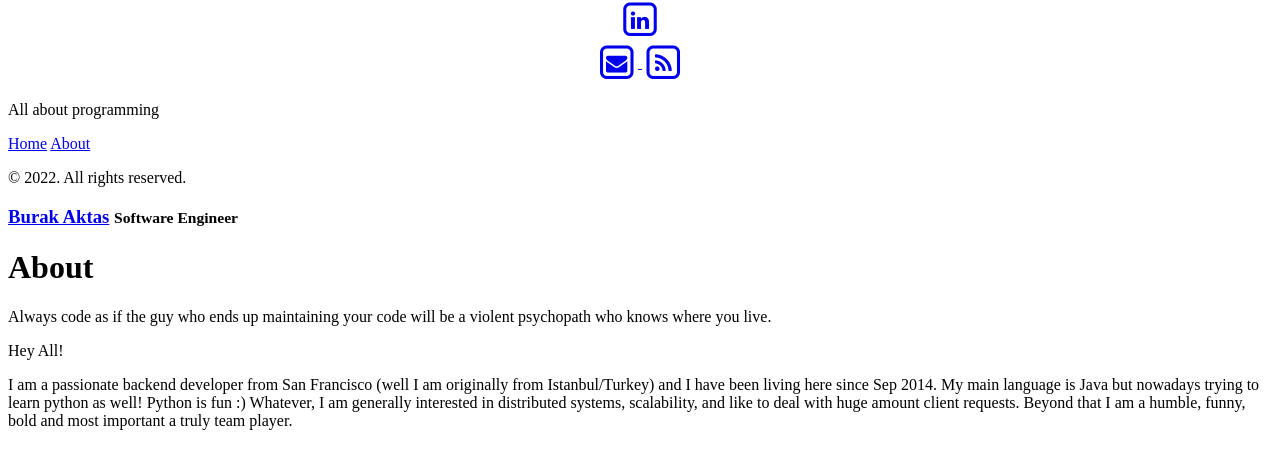
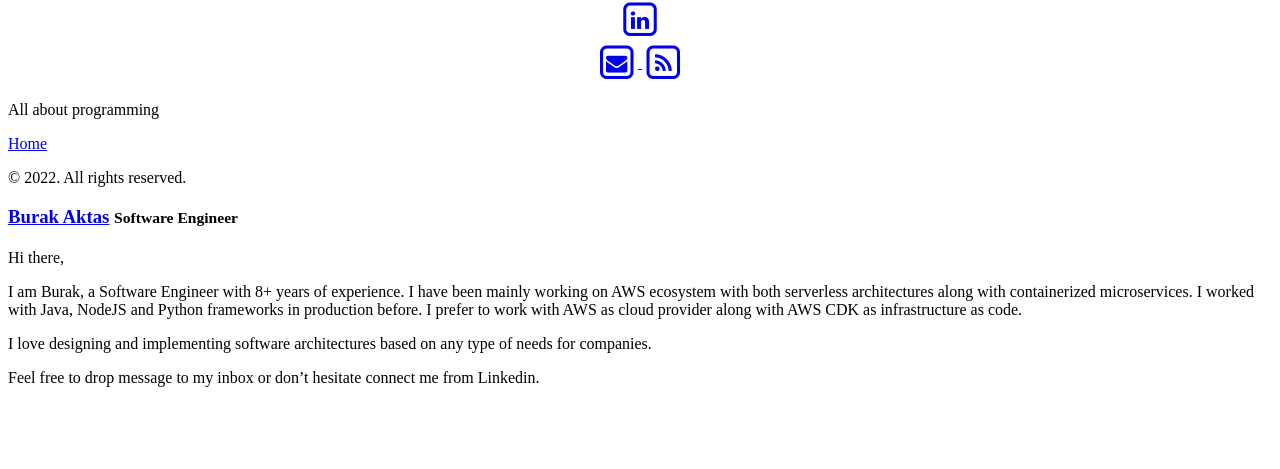
Before and after one commit to flexelem/flexelem.github.io, a Jekyll site: the page built from about.md, in a window 1280 px wide, cut to the strip 152-621 px from the top of the page. Built offline with Jekyll 4.4.1, drawn with Linux system fonts in a browser that asks for light colours; nearby versions of some CDN libraries.

Commit message:
update about page

```diff
--- a/about.md
+++ b/about.md
@@ -1,12 +1,12 @@
 ---
 layout: page
-title: About
 ---
 
-<p class="message">
-  Always code as if the guy who ends up maintaining your code will be a violent psychopath who knows where you live.
-</p>
+Hi there,
 
-Hey All!
+I am Burak, a Software Engineer with 8+ years of experience. I have been mainly working on AWS ecosystem with both serverless architectures along with containerized microservices. I worked with Java, NodeJS and Python frameworks in production before.
+I prefer to work with AWS as cloud provider along with AWS CDK as infrastructure as code.
 
-I am a passionate backend developer from San Francisco (well I am originally from Istanbul/Turkey) and I have been living here since Sep 2014. My main language is Java but nowadays trying to learn python as well! Python is fun :) Whatever, I am generally interested in distributed systems, scalability, and like to deal with huge amount client requests. Beyond that I am a humble, funny, bold and most important a truly team player.
+I love designing and implementing software architectures based on any type of needs for companies.
+
+Feel free to drop message to my inbox or don't hesitate connect me from Linkedin.
```
